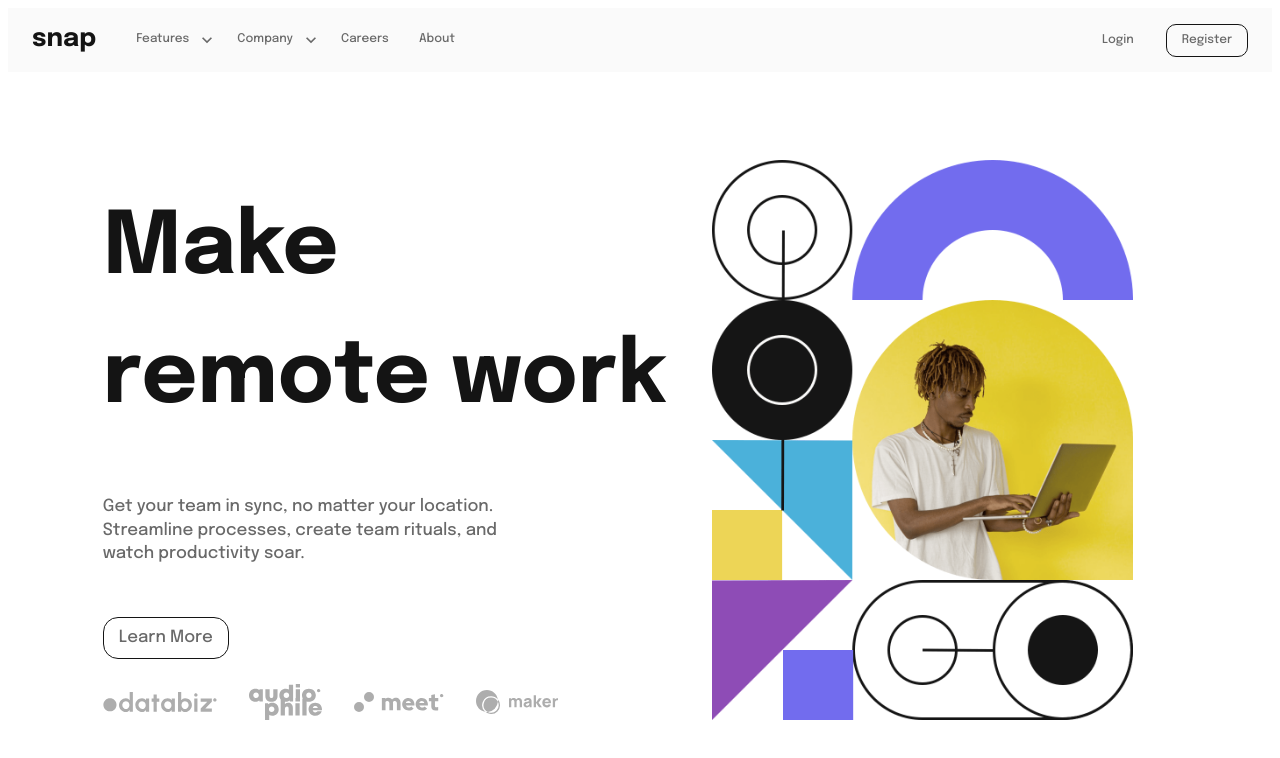
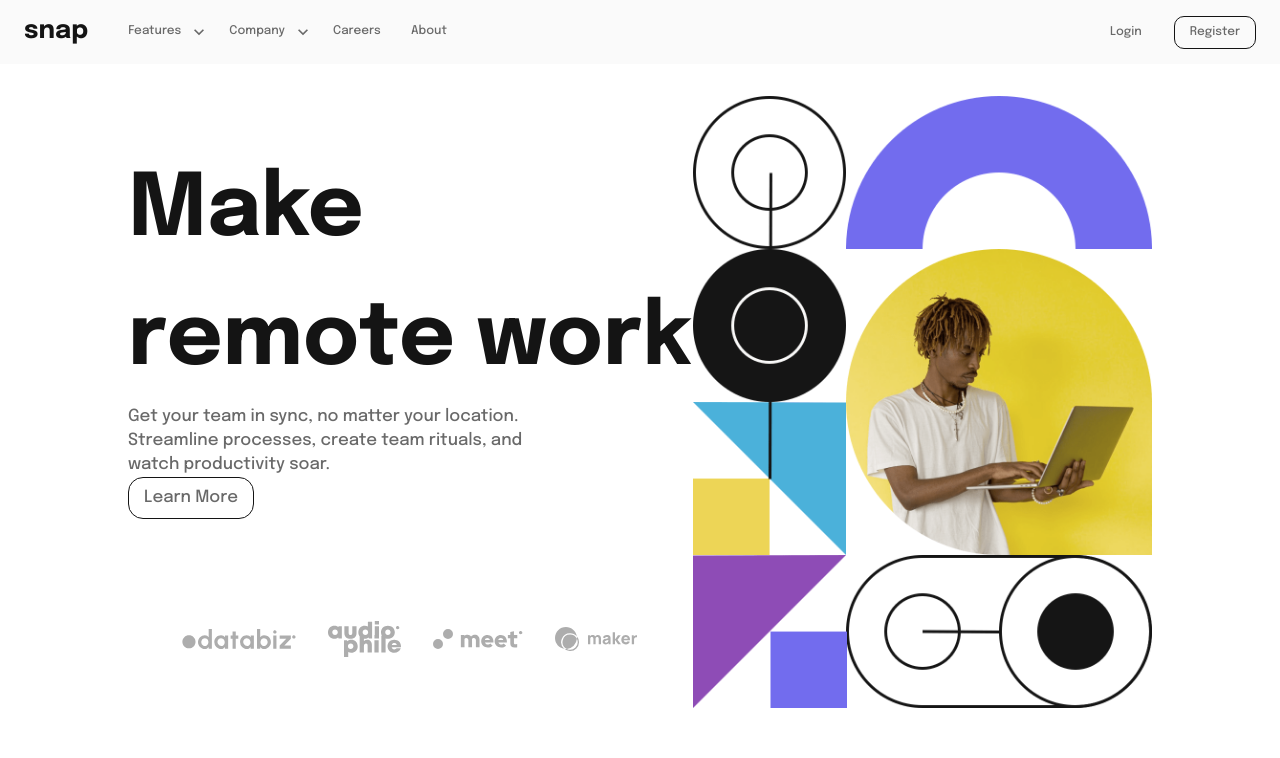
Before and after one commit to bmhuyquoc104/dropdown-nav-website, a React (Vite) app: page / in a window 1280 px wide. Shown: the top 758 px of the page. Built offline with nearby package versions, Linux system fonts and the light colour scheme.

Commit message:
8. Fix bug in display the main container in pc verision

```diff
--- a/index.html
+++ b/index.html
@@ -11,9 +11,16 @@
       href="https://fonts.googleapis.com/css2?family=Epilogue:wght@500;700&display=swap"
       rel="stylesheet"
     />
+    <style>
+      *{
+        margin: 0;
+        padding: 0;
+        box-sizing: border-box;
+      }
+    </style>
   </head>
   <body>
-    <div id="root"></div>
+    <div style = "min-height:100vh" id="root"></div>
     <script type="module" src="/src/main.jsx"></script>
   </body>
 </html>
--- a/src/App.jsx
+++ b/src/App.jsx
@@ -7,7 +7,7 @@ import { theme } from "./theme";
 function App() {
   return (
     <ThemeProvider theme={theme}>
-      <Stack width="100%"  alignItems = "center"  height = "100vh">
+      <Stack width="100%"  alignItems = "center">
         <Navbar />
         <Section/>
       </Stack>
--- a/src/components/Main/Section.jsx
+++ b/src/components/Main/Section.jsx
@@ -15,45 +15,43 @@ const StyledStack = styled(Stack)`
   align-items: stretch;
   /* margin-top: auto;
   margin-bottom: auto; */
-  width: max(85%, 700px);
-  & > :first-of-type {
-    flex: 1;
-  }
-  & > :nth-of-type(2) {
-    flex: 1;
-  }
-`;
-const StyledStack2 = styled(Stack)`
-  & > :first-of-type {
-    flex: 1;
-  }
 `;
 
 const Section = () => {
   return (
     <StyledStack
       sx={{
-        marginTop: { xs: "0", sm: "10rem", md: "auto" },
-        marginBottom: { xs: "0", sm: "auto", md: "auto" },
-
+        marginTop: { xs: "0", sm: "5rem", md: "2rem", lg: "auto" },
+        marginBottom: { xs: "0", sm: "5rem", md: "auto", lg: "auto" },
       }}
       direction={{ xs: "column-reverse", sm: "row" }}
+      width={{ xs: "100%", sm: "80%", md: "80%" }}
     >
-      <StyledStack2 alignItems={{ xs: "center", sm: "center",md:"flex-start" }}>
+      <Stack
+        justifyContent={{
+          xs: "center",
+          sm: "space-between",
+          md: "space-around",
+        }}
+        alignItems={{ xs: "center", sm: "center", md: "center" }}
+
+      >
         <Stack
-          justifyContent={{ xs: "center", sm: "space-between",md:"space-around" }}
-          alignItems={{ xs: "center", sm: "flex-start",md:"flex-start" }}
-          width={{ sm: "80%", md: "100%" }}
+          justifyContent={{
+            xs: "center",
+            sm: "space-between",
+            md: "space-around",
+          }}
+          alignItems={{ xs: "center", sm: "flex-start", md: "flex-start" }}
+          width={{ xs: "90%", sm: "80%", md: "100%" }}
           p={{ sm: "0.75em", md: "0" }}
-          spacing={{ xs: "center", sm: 2,md:0 }}
-
-
+          spacing={{ xs: "center", sm: 2, md: 0 }}
         >
           <Typography
             sx={{
-              fontSize: "clamp(3.00rem, calc(0.46rem + 6.15vw), 6.00rem);",
+              fontSize: "clamp(2.00rem, calc(0.46rem + 6.15vw), 6.00rem);",
               color: "secondary.main",
-              width: { sm: "6ch" ,md:"11ch" },
+              width: { xs:"20ch", sm: "6ch", md: "11ch" },
               fontWeight: 700,
             }}
             component="h1"
@@ -64,7 +62,7 @@ const Section = () => {
             sx={{
               fontSize: "clamp(0.75rem, calc(0.43rem + 0.77vw), 1.13rem);",
               color: "neutral.main",
-              width: { sm: "40ch",md:"45ch" },
+              width: { xs:"30ch",sm: "35ch", md: "45ch" },
             }}
             variant="body2"
           >
@@ -82,9 +80,10 @@ const Section = () => {
 
         <Stack
           alignItems="center"
+          justifyContent="space-between"
           direction="row"
-          spacing = {{sm:1,md:4}}
-          p = {{sm:"0 1.5em", md:0}}
+          spacing={{ sm: 1, md: 4 }}
+          p={{ sm: "0 1.5em", md: 0 }}
         >
           <svg width="114" height="20" xmlns="http://www.w3.org/2000/svg">
             <path
@@ -112,23 +111,48 @@ const Section = () => {
             />
           </svg>
         </Stack>
-      </StyledStack2>
+      </Stack>
       {/* <picture>
         <source
-          srcset={imageResources.imageDesktop}
-          media="(max-width:660px)"
+          srcSet={imageResources.imageDesktop}
+          media="(min-width:660px)"
         ></source>
-        <img src={imageResources.imageMobile}></img>
-      </picture> */}
-      <Stack width={{ sm: "100%", md: "100%" }}>
         <img
           style={{
             width: "100%",
-            height:"100%",
+            height: "100%",
             aspectRatio: "1/1.1",
             objectFit: "contain",
           }}
+          src={imageResources.imageMobile}
+        ></img>
+      </picture> */}
+      <Stack
+        width={{ xs: "100%",sm: "100%", md: "100%" }}
+        height={{ xs: "100%", sm: "100%", md: "80%" }}
+        sx = {{display:{ xs: "none", sm: "flex" } }}
+      >
+        <img
+          style={{
+            width: "100%",
+            height: "100%",
+            objectFit: "contain",
+          }}
           src={imageResources.imageDesktop}
+        ></img>
+      </Stack>
+      <Stack
+        width={{ xs: "100%",sm: "100%", md: "100%" }}
+        height={{ xs: "100%", sm: "100%", md: "80%" }}
+        sx = {{display:{ xs: "flex", sm: "none" } }}
+      >
+        <img
+          style={{
+            width: "100%",
+            height: "100%",
+            objectFit: "contain",
+          }}
+          src={imageResources.imageMobile}
         ></img>
       </Stack>
     </StyledStack>
```
Also changed, not shown: 1 other file (tests, documents, lock files or other folders).
